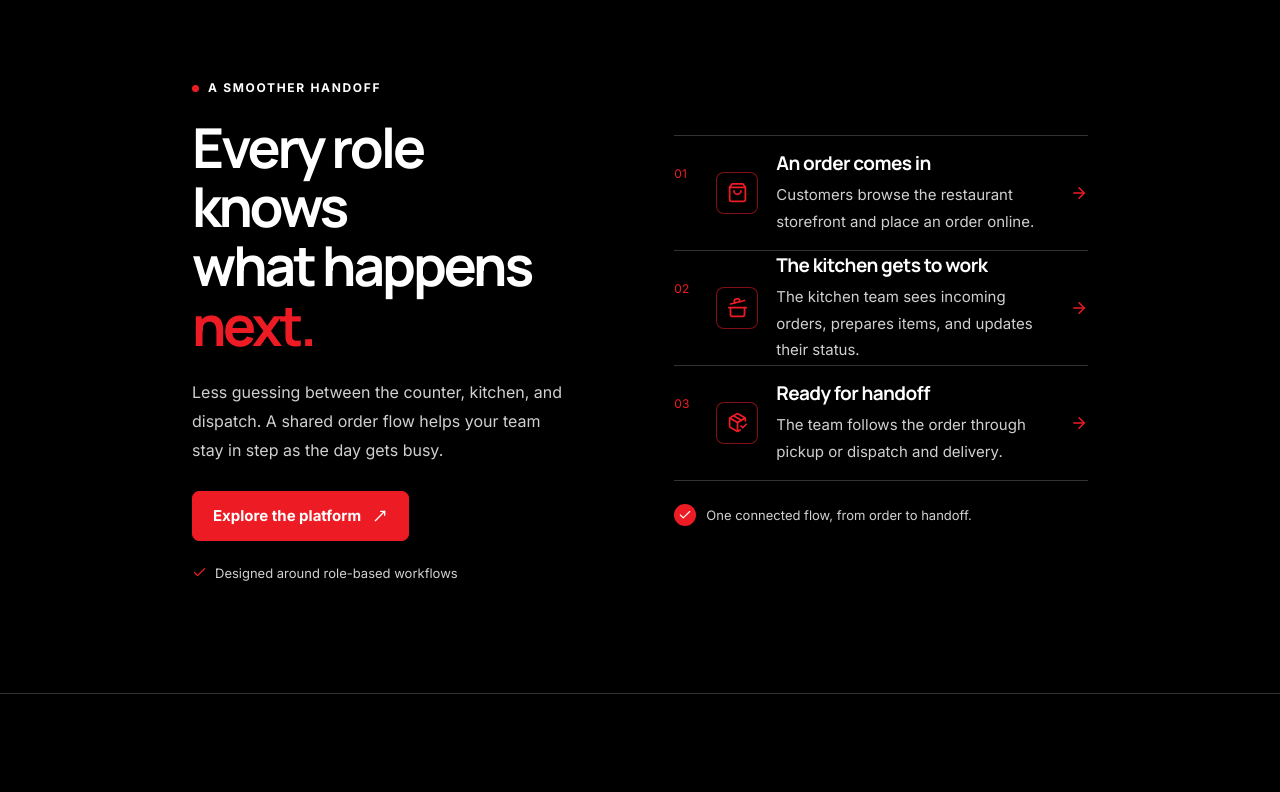
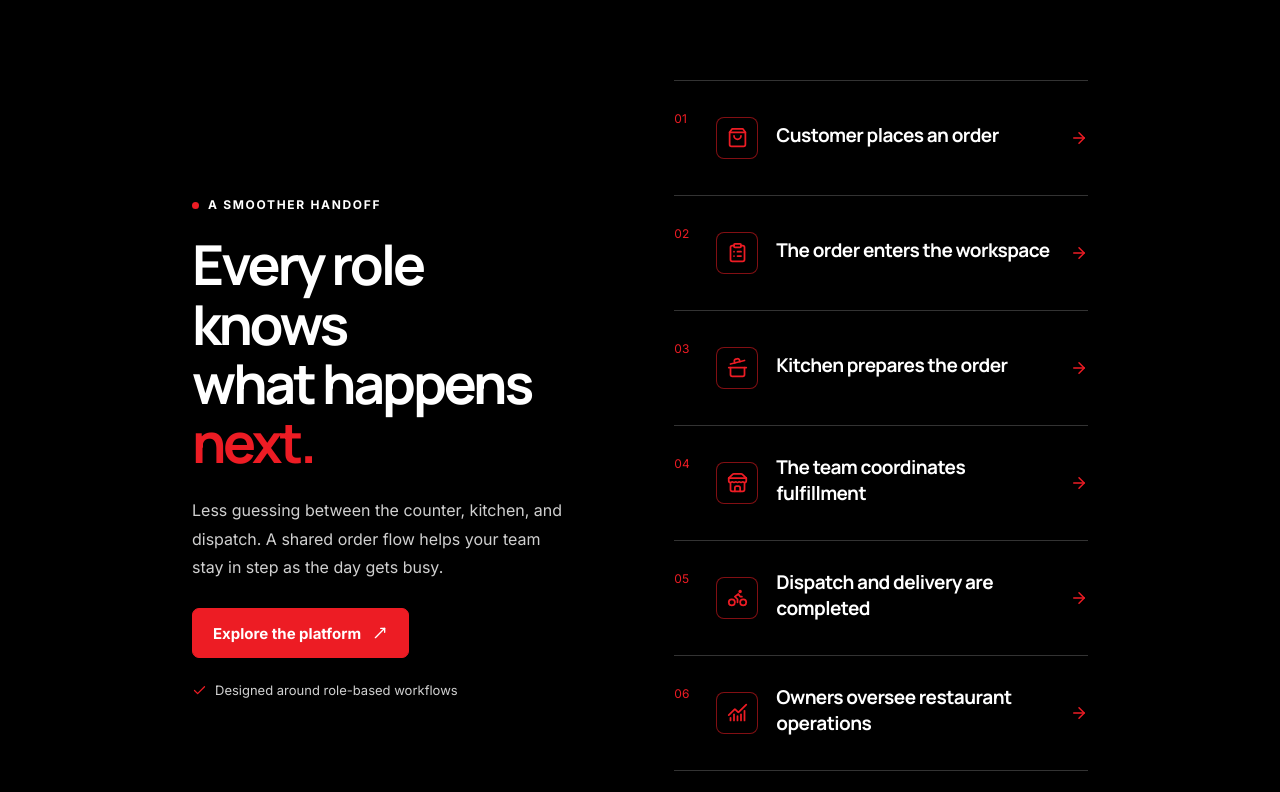
Before and after one commit to Jrnotjunior/web2table.io, a React (Vite) app: page / in a window 1280 px wide. Shown: the part 3460-4252 px from the top of the page. Built offline with nearby package versions, Linux system fonts and the light colour scheme.

Commit message:
Expand workflow into six detailed restaurant operation stages

```diff
--- a/src/content/workflow.ts
+++ b/src/content/workflow.ts
@@ -1,7 +1,65 @@
-import { CookingPot, PackageCheck, ShoppingBag } from 'lucide-react'
+import {
+  ShoppingBag,
+  ClipboardList,
+  CookingPot,
+  Bike,
+  Store,
+  ChartNoAxesCombined,
+} from 'lucide-react'
 
 export const workflowSteps = [
-  { icon: ShoppingBag, title: 'An order comes in', text: 'Customers browse the restaurant storefront and place an order online.' },
-  { icon: CookingPot, title: 'The kitchen gets to work', text: 'The kitchen team sees incoming orders, prepares items, and updates their status.' },
-  { icon: PackageCheck, title: 'Ready for handoff', text: 'The team follows the order through pickup or dispatch and delivery.' },
+  {
+    number: '01',
+    icon: ShoppingBag,
+    title: 'Customer places an order',
+    description: 'Customers browse the restaurant storefront, choose menu items, review their cart, and submit an order.',
+    detail: 'The order starts in one clear digital journey—from menu discovery to checkout.',
+    handoff: 'Customer → Restaurant',
+    points: ['Restaurant storefront', 'Menu and item selection', 'Cart and checkout'],
+  },
+  {
+    number: '02',
+    icon: ClipboardList,
+    title: 'The order enters the workspace',
+    description: 'The restaurant team receives the order in its operations workflow and can review what needs attention.',
+    detail: 'A shared order view helps the team coordinate the next step instead of relying on disconnected updates.',
+    handoff: 'Order → Team',
+    points: ['Incoming order visibility', 'Order details', 'Status coordination'],
+  },
+  {
+    number: '03',
+    icon: CookingPot,
+    title: 'Kitchen prepares the order',
+    description: 'Kitchen staff review the items, organize preparation, and move the order through its kitchen stages.',
+    detail: 'The kitchen can focus on preparation while the rest of the team follows the order progress.',
+    handoff: 'Team → Kitchen',
+    points: ['Kitchen order queue', 'Preparation workflow', 'Ready-for-handoff status'],
+  },
+  {
+    number: '04',
+    icon: Store,
+    title: 'The team coordinates fulfillment',
+    description: 'The order follows the correct path for dine-in, takeout, pickup, or delivery.',
+    detail: 'Each fulfillment type has a clear next step, so orders are handled according to how they will reach the customer.',
+    handoff: 'Kitchen → Fulfillment',
+    points: ['Dine-in', 'Takeout and pickup', 'Delivery'],
+  },
+  {
+    number: '05',
+    icon: Bike,
+    title: 'Dispatch and delivery are completed',
+    description: 'For delivery orders, dispatch coordinates the handoff to a rider and the delivery journey.',
+    detail: 'The dispatcher and rider have distinct responsibilities within the same order journey.',
+    handoff: 'Dispatch → Rider → Customer',
+    points: ['Delivery assignment', 'Rider handoff', 'Delivery completion'],
+  },
+  {
+    number: '06',
+    icon: ChartNoAxesCombined,
+    title: 'Owners oversee restaurant operations',
+    description: 'Owners use their workspace to keep an eye on activity across their restaurant operations and branches.',
+    detail: 'The operational picture brings the people and workflows together for better day-to-day oversight.',
+    handoff: 'Operations → Owner',
+    points: ['Workspace visibility', 'Branch operations', 'Team coordination'],
+  },
 ]
```
